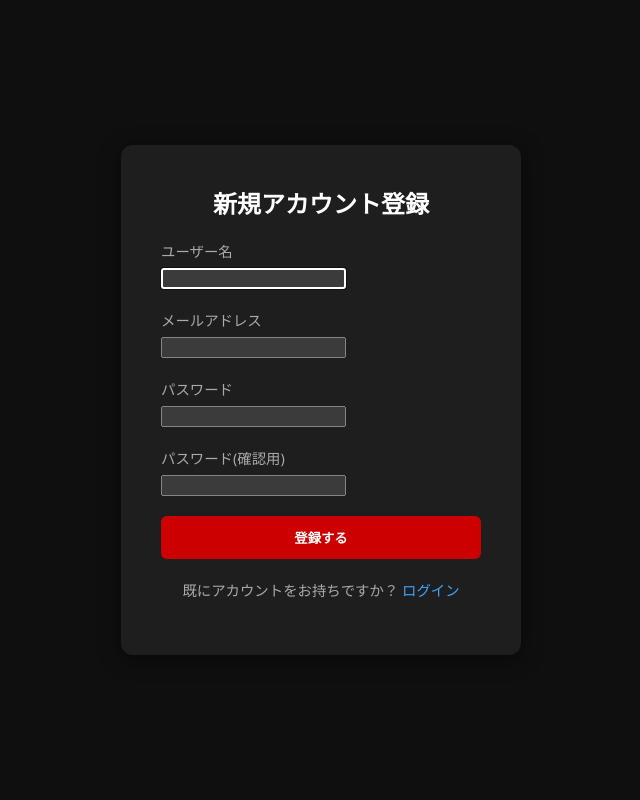
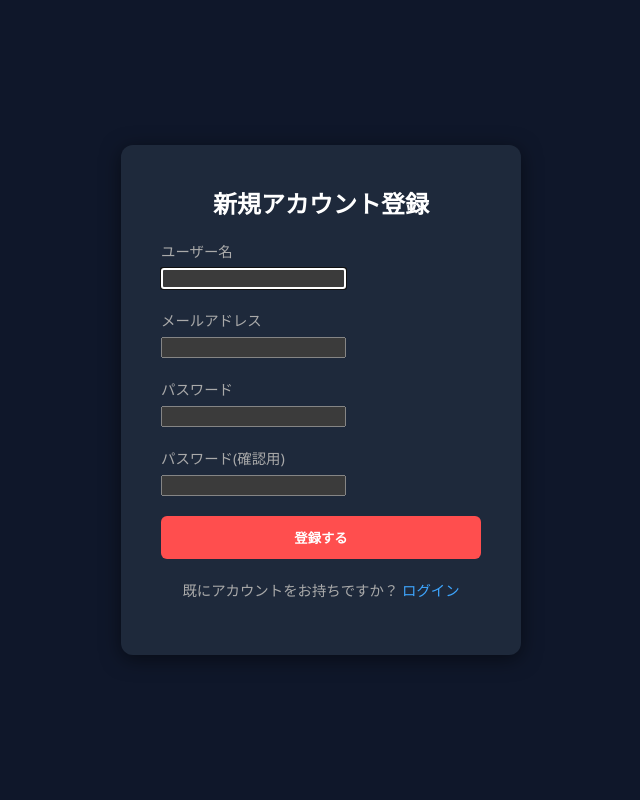
Before and after one commit to rezi7mn/youtube_search, a Django app: page /signup/ in a window 1280 px wide. Shown: the whole page, without its empty margins (319-959 px from the left). Run offline with Django 5.2, Linux system fonts and the light colour scheme.

Commit message:
未変更背景色の変更 黒→青

```diff
--- a/Youtube_search_django/youtube_project/youtube_app/static/youtube_app/style.css
+++ b/Youtube_search_django/youtube_project/youtube_app/static/youtube_app/style.css
@@ -1,7 +1,7 @@
 :root {
   color-scheme: dark;
   color: #f5f5f5;
-  background: #040404;
+  background: #000000;
   font-family: 'Segoe UI', 'Helvetica Neue', Arial, 'Noto Sans JP', sans-serif;
 }
 
--- a/Youtube_search_django/youtube_project/youtube_app/templates/youtube_app/password_reset.html
+++ b/Youtube_search_django/youtube_project/youtube_app/templates/youtube_app/password_reset.html
@@ -6,15 +6,15 @@
     <title>パスワード再設定 - YouTube検索アプリ</title>
     <link rel="stylesheet" href="{% static 'youtube_app/style.css' %}">
 </head>
-<body style="background-color: #0f0f0f; color: white; display: flex; flex-direction: column; align-items: center; justify-content: center; min-height: 100vh; margin: 0;">
+<body style="background-color: #0f172a; color: white; display: flex; flex-direction: column; align-items: center; justify-content: center; min-height: 100vh; margin: 0;">
 
     <div style="text-align: center; margin-bottom: 30px;">
         <h1 style="margin: 0; font-size: 2em; color: #cc0000;">YouTube検索アプリ</h1>
         <p style="color: #aaa; margin: 5px 0 0 0;">パスワードの再設定</p>
     </div>
 
-    <div style="background: #1e1e1e; padding: 40px; border-radius: 12px; width: 100%; max-width: 450px; box-shadow: 0 4px 20px rgba(0,0,0,0.5); box-sizing: border-box;">
-        <h2 style="margin-top: 0; text-align: center; font-size: 1.2em; margin-bottom: 20px;">メールアドレスを入力してください</h2>
+    <div style="background: #1e293b; padding: 40px; border-radius: 12px; width: 100%; max-width: 450px; box-shadow: 0 4px 20px rgba(0,0,0,0.5); box-sizing: border-box;">
+        <h2 style="margin-top: 0; text-align: center; font-size: 1.2em; margin-bottom: 20px; color:">メールアドレスを入力してください</h2>
 
         <p style="color: #aaa; font-size: 0.9em; line-height: 1.6; margin-bottom: 25px;">
             ご登録済みのメールアドレスを入力して「送信」ボタンを押してください。パスワードを再設定するためのリンクを記載したメールをお送りします。
--- a/Youtube_search_django/youtube_project/youtube_app/templates/youtube_app/password_reset_complete.html
+++ b/Youtube_search_django/youtube_project/youtube_app/templates/youtube_app/password_reset_complete.html
@@ -6,8 +6,8 @@
     <title>再設定完了 - YouTube検索アプリ</title>
     <link rel="stylesheet" href="{% static 'youtube_app/style.css' %}">
 </head>
-<body style="background-color: #0f0f0f; color: white; display: flex; align-items: center; justify-content: center; min-height: 100vh; margin: 0;">
-    <div style="background: #1e1e1e; padding: 40px; border-radius: 12px; width: 100%; max-width: 450px; text-align: center; box-shadow: 0 4px 20px rgba(0,0,0,0.5);">
+<body style="background-color: #0f172a; color: white; display: flex; align-items: center; justify-content: center; min-height: 100vh; margin: 0;">
+    <div style="background: #1e293b; padding: 40px; border-radius: 12px; width: 100%; max-width: 450px; text-align: center; box-shadow: 0 4px 20px rgba(0,0,0,0.5);">
         <h2 style="color: #4caf50;">✅ パスワードを更新しました</h2>
         <p style="color: #aaa; font-size: 0.9em; line-height: 1.6; margin-top: 20px;">
             新しいパスワードが正常に保存されました。新しいパスワードを使用してログインしてください。
--- a/Youtube_search_django/youtube_project/youtube_app/templates/youtube_app/password_reset_confirm.html
+++ b/Youtube_search_django/youtube_project/youtube_app/templates/youtube_app/password_reset_confirm.html
@@ -6,8 +6,8 @@
     <title>パスワード再設定 - YouTube検索アプリ</title>
     <link rel="stylesheet" href="{% static 'youtube_app/style.css' %}">
 </head>
-<body style="background-color: #0f0f0f; color: white; display: flex; align-items: center; justify-content: center; min-height: 100vh; margin: 0;">
-    <div style="background: #1e1e1e; padding: 40px; border-radius: 12px; width: 100%; max-width: 450px; box-shadow: 0 4px 20px rgba(0,0,0,0.5); box-sizing: border-box;">
+<body style="background-color: #0f172a; color: white; display: flex; align-items: center; justify-content: center; min-height: 100vh; margin: 0;">
+    <div style="background: #1e293b; padding: 40px; border-radius: 12px; width: 100%; max-width: 450px; box-shadow: 0 4px 20px rgba(0,0,0,0.5); box-sizing: border-box;">
         <h2 style="margin-top: 0; text-align: center; font-size: 1.2em; margin-bottom: 20px;">新しいパスワードを設定</h2>
 
         {% if validlink %}
--- a/Youtube_search_django/youtube_project/youtube_app/templates/youtube_app/password_reset_done.html
+++ b/Youtube_search_django/youtube_project/youtube_app/templates/youtube_app/password_reset_done.html
@@ -6,8 +6,8 @@
     <title>メール送信完了 - YouTube検索アプリ</title>
     <link rel="stylesheet" href="{% static 'youtube_app/style.css' %}">
 </head>
-<body style="background-color: #0f0f0f; color: white; display: flex; align-items: center; justify-content: center; min-height: 100vh; margin: 0;">
-    <div style="background: #1e1e1e; padding: 40px; border-radius: 12px; width: 100%; max-width: 450px; text-align: center; box-shadow: 0 4px 20px rgba(0,0,0,0.5);">
+<body style="background-color: #0f172a; color: white; display: flex; align-items: center; justify-content: center; min-height: 100vh; margin: 0;">
+    <div style="background: #1e293b; padding: 40px; border-radius: 12px; width: 100%; max-width: 450px; text-align: center; box-shadow: 0 4px 20px rgba(0,0,0,0.5);">
         <h2 style="color: #4caf50;">📩 メールを送信しました</h2>
         <p style="color: #aaa; font-size: 0.9em; line-height: 1.6; margin-top: 20px;">
             ご入力いただいたメールアドレス宛に、パスワード再設定用のリンクをお送りしました。メール内の指示に従って手続きを完了させてください。
--- a/Youtube_search_django/youtube_project/youtube_app/templates/youtube_app/signup.html
+++ b/Youtube_search_django/youtube_project/youtube_app/templates/youtube_app/signup.html
@@ -3,11 +3,11 @@
 <html lang="ja">
 <head>
     <meta charset="UTF-8">
-    <title>新規登録 - YouTube検索アプリ</title>
+    <title>新規登録 - YouTube詳細検索アプリ</title>
     <link rel="stylesheet" href="{% static 'youtube_app/style.css' %}">
 </head>
-<body style="background-color: #0f0f0f; color: white; display: flex; align-items: center; justify-content: center; min-height: 100vh; margin: 0;">
-    <div style="background: #1e1e1e; padding: 40px; border-radius: 12px; width: 100%; max-width: 400px; box-shadow: 0 4px 20px rgba(0,0,0,0.5);">
+<body style="background-color: #0f172a; color: white; display: flex; align-items: center; justify-content: center; min-height: 100vh; margin: 0;">
+    <div style="background: #1e293b; padding: 40px; border-radius: 12px; width: 100%; max-width: 400px; box-shadow: 0 4px 20px rgba(0,0,0,0.5);">
         <h2 style="margin-top: 0; text-align: center;">新規アカウント登録</h2>
         <form method="post">
             {% csrf_token %}
@@ -22,7 +22,7 @@
                     {% endif %}
                 </div>
             {% endfor %}
-            <button type="submit" style="width: 100%; padding: 12px; background: #cc0000; color: white; border: none; border-radius: 6px; cursor: pointer; font-weight: bold;">登録する</button>
+            <button type="submit" style="width: 100%; padding: 12px; background: #ff4e4e; color: white; border: none; border-radius: 6px; cursor: pointer; font-weight: bold;">登録する</button>
         </form>
         <p style="text-align: center; margin-top: 20px; font-size: 0.9em; color: #aaa;">
             既にアカウントをお持ちですか？ <a href="{% url 'youtube_app:login' %}" style="color: #3ea6ff; text-decoration: none;">ログイン</a>
```
